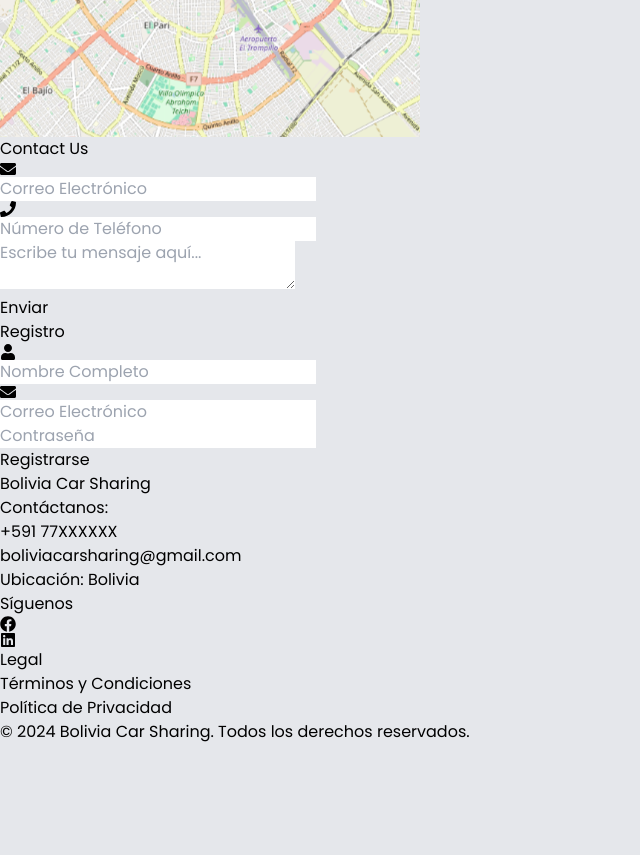
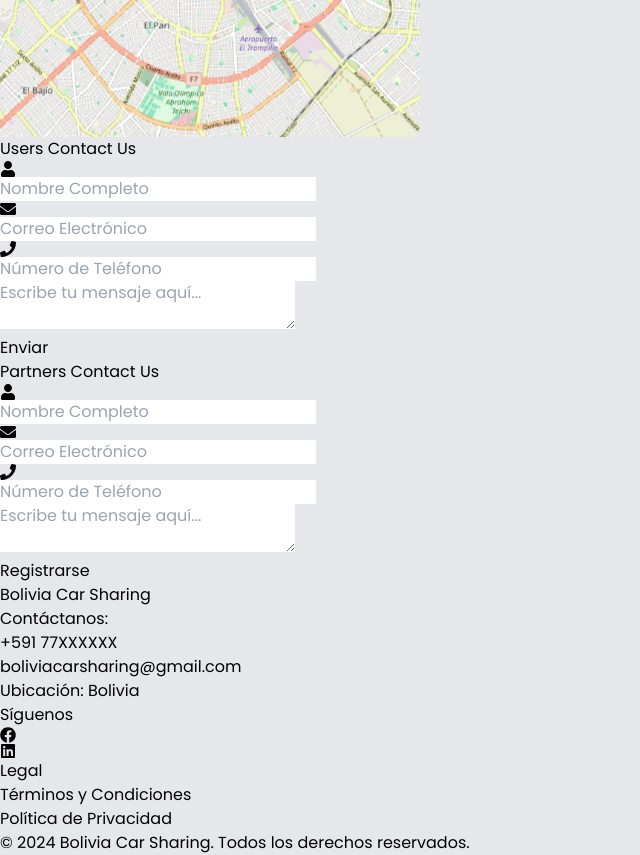
Before and after one commit to rodrigogd12/carsharing, a React (Vite) app: page / in a window 1280 px wide. Shown: the part 8200-9055 px from the top of the page, without its empty margins (0-640 px from the left). Before the commit the page ends 8944 px from the top, so only its background shows below. Built offline with nearby package versions, Linux system fonts and the light colour scheme.

Commit message:
se modifico contenido de los formularios

```diff
--- a/src/components/Contacto/Contacto.jsx
+++ b/src/components/Contacto/Contacto.jsx
@@ -6,9 +6,19 @@
       <div className="flex flex-col md:flex-row gap-10 justify-center w-full max-w-4xl">
         {/* Formulario de Contacto */}
         <div className="bg-white p-8 rounded-lg shadow-lg w-full max-w-lg mb-10 md:mb-0">
-          <h2 className="text-center text-2xl font-bold mb-6 text-gray-800">Contact Us</h2>
+          <h2 className="text-center text-2xl font-bold mb-6 text-gray-800">Users Contact Us</h2>
 
           <form className="space-y-5">
+            {/* Campo de Nombre */}
+            <div className="flex items-center bg-gray-100 rounded-lg px-4 py-3">
+              <FaUser className="text-gray-500 mr-3" />
+              <input
+                type="text"
+                placeholder="Nombre Completo"
+                className="bg-transparent flex-1 focus:outline-none text-gray-700 placeholder-gray-500"
+              />
+            </div>
+
             {/* Campo de Email */}
             <div className="flex items-center bg-gray-100 rounded-lg px-4 py-3">
               <FaEnvelope className="text-gray-500 mr-3" />
@@ -46,7 +56,7 @@
 
         {/* Formulario de Registro */}
         <div className="bg-white p-8 rounded-lg shadow-lg w-full max-w-lg">
-          <h2 className="text-center text-2xl font-bold mb-6 text-gray-800">Registro</h2>
+          <h2 className="text-center text-2xl font-bold mb-6 text-gray-800">Partners Contact Us</h2>
 
           <form className="space-y-5">
             {/* Campo de Nombre */}
@@ -69,12 +79,21 @@
               />
             </div>
 
-            {/* Campo de Contraseña */}
+            {/* Campo de Teléfono */}
             <div className="flex items-center bg-gray-100 rounded-lg px-4 py-3">
+              <FaPhone className="text-gray-500 mr-3" />
               <input
-                type="password"
-                placeholder="Contraseña"
+                type="tel"
+                placeholder="Número de Teléfono"
                 className="bg-transparent flex-1 focus:outline-none text-gray-700 placeholder-gray-500"
+              />
+            </div>
+
+            {/* Campo de Comentario */}
+            <div className="bg-gray-100 rounded-lg px-4 py-3">
+              <textarea
+                placeholder="Escribe tu mensaje aquí..."
+                className="bg-transparent w-full h-32 resize-none focus:outline-none text-gray-700 placeholder-gray-500"
               />
             </div>
 
```
